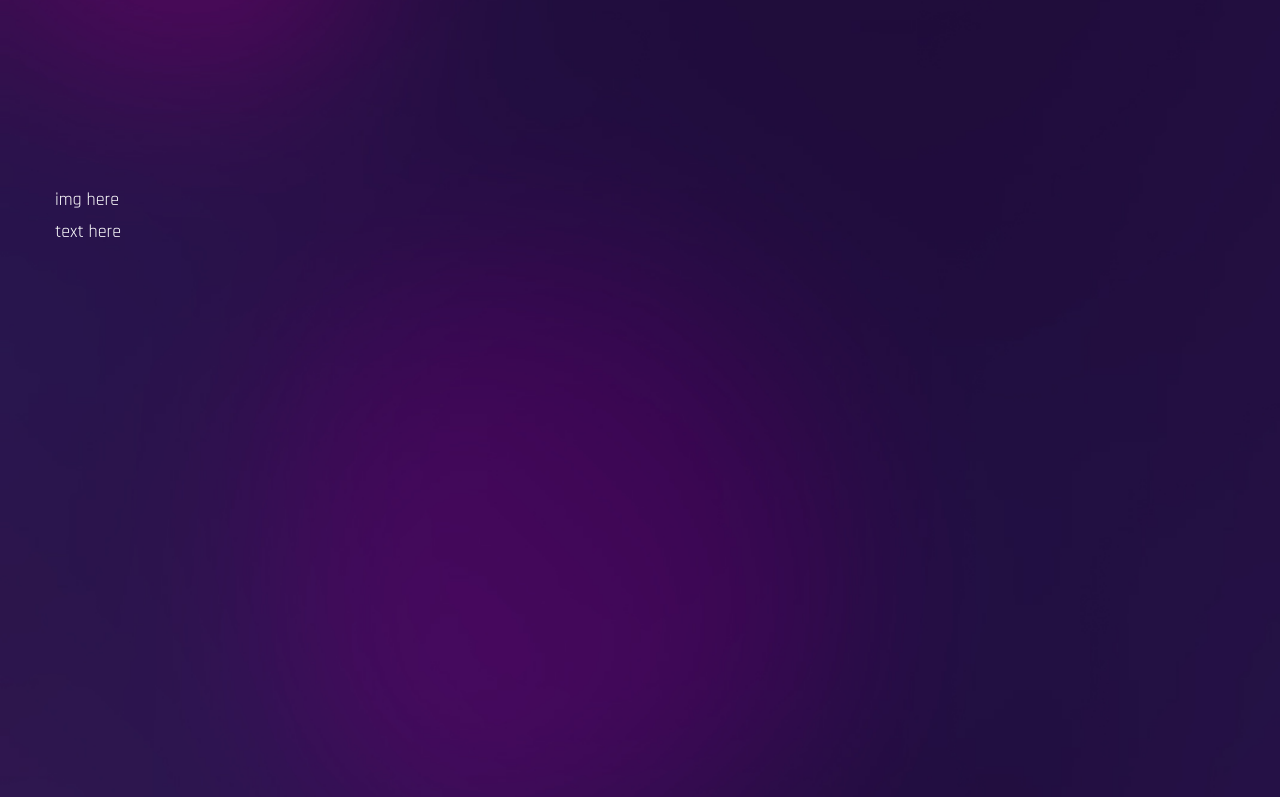
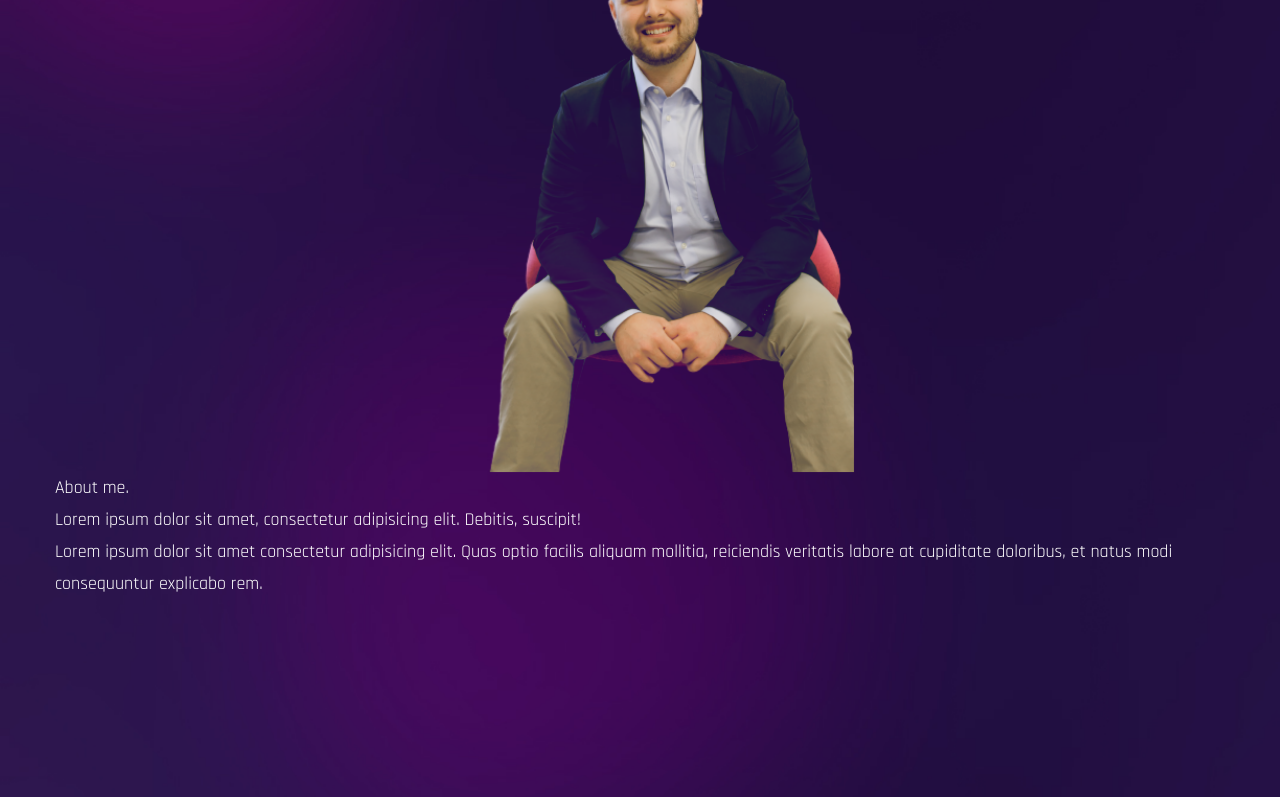
Before and after one commit to TylerRJefferson/portfolio-tyjeffersondev, a React (Create React App) app: page / in a window 1280 px wide. Shown: the part 897-1694 px from the top of the page. Built offline with nearby package versions, Linux system fonts and the light colour scheme; a web font is replaced by a local one.

Commit message:
about me section img and text displayed

```diff
--- a/src/components/About.js
+++ b/src/components/About.js
@@ -17,9 +17,17 @@ const About = () => {
       <div className='container mx-auto'>
         <div>
           {/* img */}
-          <div>img here</div>
+          <div className='flex-1 bg-about bg-contain bg-no-repeat h-[640px] mix-blend-lighten bg-top'></div>
           {/* text */}
-          <div>text here</div>
+          <div>
+            <h2>About me.</h2>
+            <h3>
+              Lorem ipsum dolor sit amet, consectetur adipisicing elit. Debitis, suscipit!
+            </h3>
+            <p>
+              Lorem ipsum dolor sit amet consectetur adipisicing elit. Quas optio facilis aliquam mollitia, reiciendis veritatis labore at cupiditate doloribus, et natus modi consequuntur explicabo rem.
+            </p>
+          </div>
         </div>
       </div>
     </section>
```
